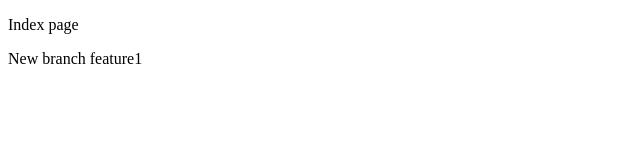
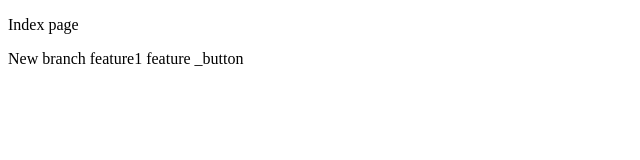
Before and after one commit to tarini-py/localrepo, a plain HTML site: page index.html in a window 1280 px wide. Shown: the full height of the page, 0-640 px from the left. Drawn offline with Linux system fonts and the light colour scheme.

Commit message:
button add feature1

```diff
--- a/index.html
+++ b/index.html
@@ -7,6 +7,6 @@
 </head>
 <body>
     <p>Index page</p>
-    <p>New branch feature1</p>
+    <p>New branch feature1 feature _button</p>
 </body>
 </html>
```
